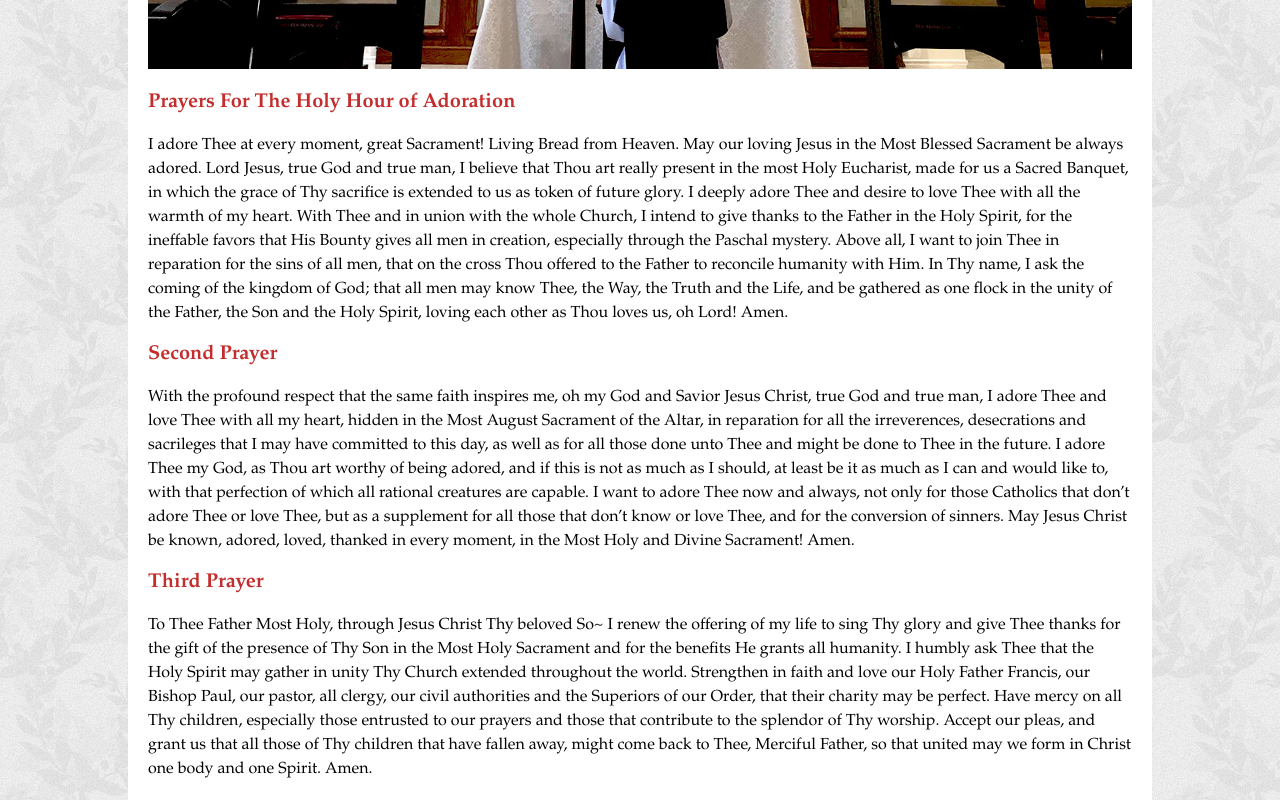
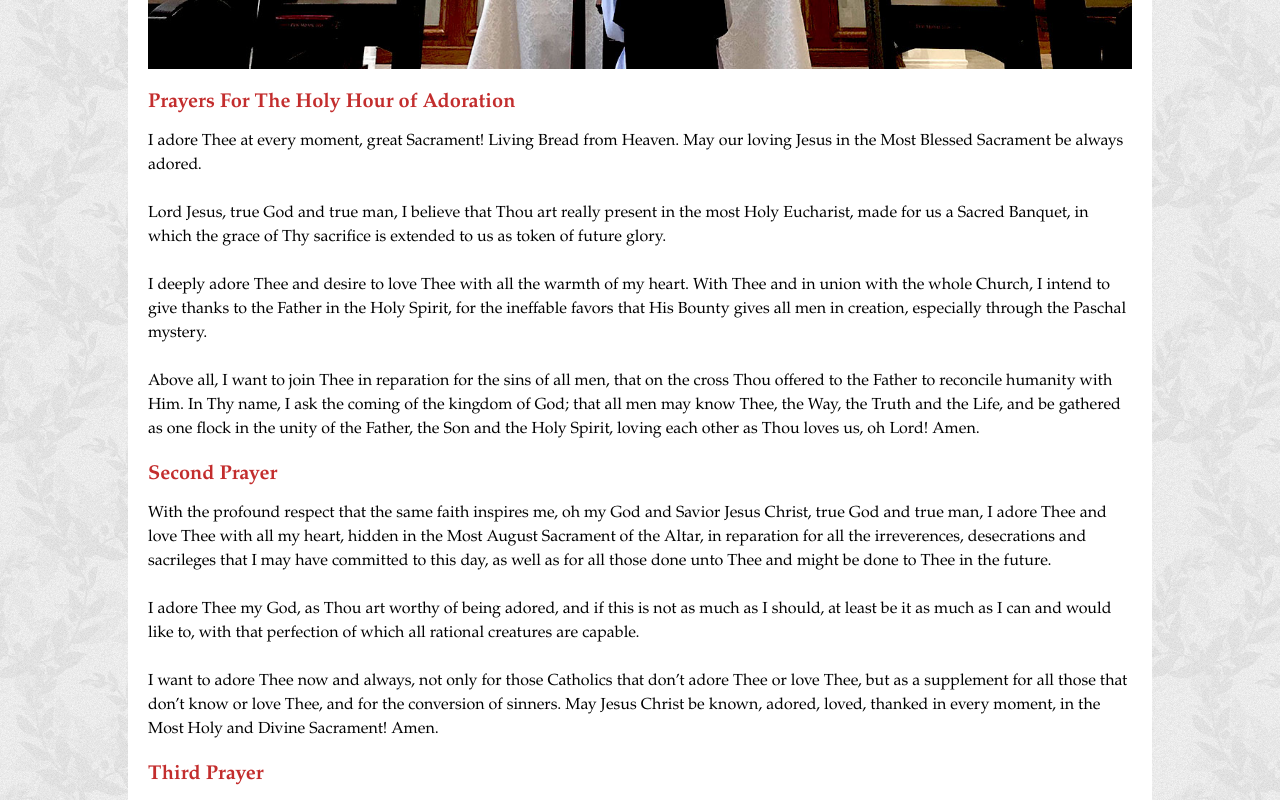
Before and after one commit to PerpetualAdorationSisters/site, a Nuxt app in the folder src/site/: page /prayers in a window 1280 px wide. Shown: the part 780-1580 px from the top of the page. Built offline with nearby package versions, Linux system fonts and the light colour scheme.

Commit message:
Completed prayers page (#5)

```diff
--- a/src/site/pages/prayers.vue
+++ b/src/site/pages/prayers.vue
@@ -4,57 +4,78 @@
       src="~/assets/prayers/praying-before-the-blessed-sacrament-2018.jpg"
       class="mb-5"
       alt="Sisters praying in front of the altar"
-    />
+    >
     <h2 class="text-xl text-primary font-semibold">
       Prayers For The Holy Hour of Adoration
     </h2>
-    <p class="my-4">
+    <p class="mb-5 mt-3">
       I adore Thee at every moment, great Sacrament! Living Bread from Heaven.
-      May our loving Jesus in the Most Blessed Sacrament be always adored. Lord
-      Jesus, true God and true man, I believe that Thou art really present in
-      the most Holy Eucharist, made for us a Sacred Banquet, in which the grace
-      of Thy sacrifice is extended to us as token of future glory. I deeply
-      adore Thee and desire to love Thee with all the warmth of my heart. With
-      Thee and in union with the whole Church, I intend to give thanks to the
-      Father in the Holy Spirit, for the ineffable favors that His Bounty gives
-      all men in creation, especially through the Paschal mystery. Above all, I
-      want to join Thee in reparation for the sins of all men, that on the cross
-      Thou offered to the Father to reconcile humanity with Him. In Thy name, I
-      ask the coming of the kingdom of God; that all men may know Thee, the Way,
-      the Truth and the Life, and be gathered as one flock in the unity of the
-      Father, the Son and the Holy Spirit, loving each other as Thou loves us,
-      oh Lord! Amen.
+      May our loving Jesus in the Most Blessed Sacrament be always adored.
+      <br>
+      <br>
+      Lord Jesus, true God and true man, I believe that Thou art really present
+      in the most Holy Eucharist, made for us a Sacred Banquet, in which the
+      grace of Thy sacrifice is extended to us as token of future glory.
+      <br>
+      <br>
+      I deeply adore Thee and desire to love Thee with all the warmth of my
+      heart. With Thee and in union with the whole Church, I intend to give
+      thanks to the Father in the Holy Spirit, for the ineffable favors that His
+      Bounty gives all men in creation, especially through the Paschal mystery.
+      <br>
+      <br>
+      Above all, I want to join Thee in reparation for the sins of all men, that
+      on the cross Thou offered to the Father to reconcile humanity with Him. In
+      Thy name, I ask the coming of the kingdom of God; that all men may know
+      Thee, the Way, the Truth and the Life, and be gathered as one flock in the
+      unity of the Father, the Son and the Holy Spirit, loving each other as
+      Thou loves us, oh Lord! Amen.
     </p>
-    <h2 class="text-xl text-primary font-semibold">Second Prayer</h2>
-    <p class="my-4">
+    <h2 class="text-xl text-primary font-semibold">
+      Second Prayer
+    </h2>
+    <p class="mb-5 mt-3">
       With the profound respect that the same faith inspires me, oh my God and
       Savior Jesus Christ, true God and true man, I adore Thee and love Thee
       with all my heart, hidden in the Most August Sacrament of the Altar, in
       reparation for all the irreverences, desecrations and sacrileges that I
       may have committed to this day, as well as for all those done unto Thee
-      and might be done to Thee in the future. I adore Thee my God, as Thou art
-      worthy of being adored, and if this is not as much as I should, at least
-      be it as much as I can and would like to, with that perfection of which
-      all rational creatures are capable. I want to adore Thee now and always,
-      not only for those Catholics that don’t adore Thee or love Thee, but as a
-      supplement for all those that don’t know or love Thee, and for the
-      conversion of sinners. May Jesus Christ be known, adored, loved, thanked
-      in every moment, in the Most Holy and Divine Sacrament! Amen.
+      and might be done to Thee in the future.
+      <br>
+      <br>
+      I adore Thee my God, as Thou art worthy of being adored, and if this is
+      not as much as I should, at least be it as much as I can and would like
+      to, with that perfection of which all rational creatures are capable.
+      <br>
+      <br>
+      I want to adore Thee now and always, not only for those Catholics that
+      don’t adore Thee or love Thee, but as a supplement for all those that
+      don’t know or love Thee, and for the conversion of sinners. May Jesus
+      Christ be known, adored, loved, thanked in every moment, in the Most Holy
+      and Divine Sacrament! Amen.
     </p>
-    <h2 class="text-xl text-primary font-semibold">Third Prayer</h2>
-    <p class="my-4">
+    <h2 class="text-xl text-primary font-semibold">
+      Third Prayer
+    </h2>
+    <p class="mb-5 mt-3">
       To Thee Father Most Holy, through Jesus Christ Thy beloved So~ I renew the
       offering of my life to sing Thy glory and give Thee thanks for the gift of
       the presence of Thy Son in the Most Holy Sacrament and for the benefits He
-      grants all humanity. I humbly ask Thee that the Holy Spirit may gather in
-      unity Thy Church extended throughout the world. Strengthen in faith and
-      love our Holy Father Francis, our Bishop Paul, our pastor, all clergy, our
-      civil authorities and the Superiors of our Order, that their charity may
-      be perfect. Have mercy on all Thy children, especially those entrusted to
-      our prayers and those that contribute to the splendor of Thy worship.
-      Accept our pleas, and grant us that all those of Thy children that have
-      fallen away, might come back to Thee, Merciful Father, so that united may
-      we form in Christ one body and one Spirit. Amen.
+      grants all humanity.
+      <br>
+      <br>
+      I humbly ask Thee that the Holy Spirit may gather in unity Thy Church
+      extended throughout the world. Strengthen in faith and love our Holy
+      Father Francis, our Bishop Paul, our pastor, all clergy, our civil
+      authorities and the Superiors of our Order, that their charity may be
+      perfect.
+      <br>
+      <br>
+      Have mercy on all Thy children, especially those entrusted to our prayers
+      and those that contribute to the splendor of Thy worship. Accept our
+      pleas, and grant us that all those of Thy children that have fallen away,
+      might come back to Thee, Merciful Father, so that united may we form in
+      Christ one body and one Spirit. Amen.
     </p>
   </div>
 </template>
```
